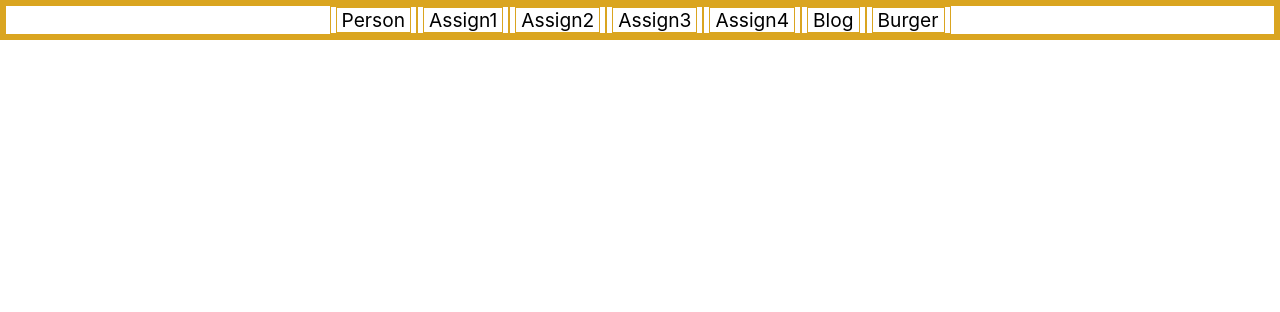
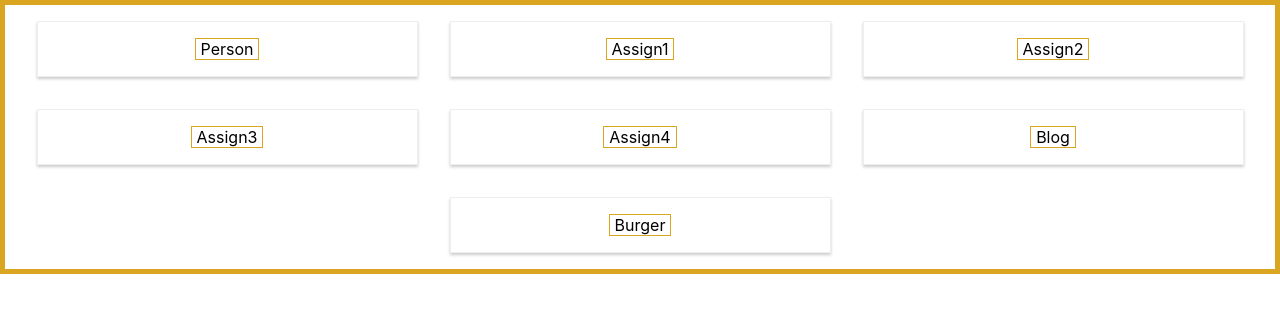
Before and after one commit to ashishgoyal2310/react-complete-guide, a React (Create React App) app: page / in a window 1280 px wide. Shown: the top 312 px of the page. Built offline with nearby package versions, Linux system fonts and the light colour scheme.

Commit message:
Update for Card UI for home screen

```diff
--- /dev/null
+++ b/src/components/UI/Card/Card.module.css
@@ -0,0 +1,19 @@
+.Card {
+    display: inline-block;
+    width: 85%;
+    border: 1px solid #eee;
+    box-shadow: 0px 2px 3px #ccc;
+    margin: 16px;
+    padding: 16px;
+    box-sizing: border-box;
+}
+
+@media (min-width: 500px) {
+    .Card {
+        width: 30%;
+    }
+}
+
+.Card:hover {
+    background-color: #eee;
+}
--- /dev/null
+++ b/src/components/UI/Card/index.js
@@ -0,0 +1,11 @@
+import React from 'react';
+import classes from './Card.module.css'
+
+const Card = (props) => {
+    return (
+        <div className={ classes.Card }>
+            { props.children }
+        </div>
+    );
+}
+export default Card;
--- a/src/containers/App.js
+++ b/src/containers/App.js
@@ -3,6 +3,7 @@ import './App.css';
 
 import { BrowserRouter, Route, Switch, NavLink } from 'react-router-dom'
 import PersonApp from '../components/Persons/Cockpit'
+import Card from '../components/UI/Card'
 import Layout from './Layout'
 import Blog from './Blog'
 import Assign1 from '../components/Assign1'
@@ -15,15 +16,13 @@ function App() {
 
   const NavigationLinks = (
       <nav>
-        <ul>
-          <li><NavLink to="/person">Person</NavLink></li>
-          <li><NavLink to="/assign1">Assign1</NavLink></li>
-          <li><NavLink to="/assign2">Assign2</NavLink></li>
-          <li><NavLink to="/assign3">Assign3</NavLink></li>
-          <li><NavLink to="/assign4">Assign4</NavLink></li>
-          <li><NavLink to="/blog">Blog</NavLink></li>
-          <li><NavLink to="/burger">Burger</NavLink></li>
-        </ul>
+          <Card><NavLink to="/person">Person</NavLink></Card>
+          <Card><NavLink to="/assign1">Assign1</NavLink></Card>
+          <Card><NavLink to="/assign2">Assign2</NavLink></Card>
+          <Card><NavLink to="/assign3">Assign3</NavLink></Card>
+          <Card><NavLink to="/assign4">Assign4</NavLink></Card>
+          <Card><NavLink to="/blog">Blog</NavLink></Card>
+          <Card><NavLink to="/burger">Burger</NavLink></Card>
       </nav>
   )
 
```
